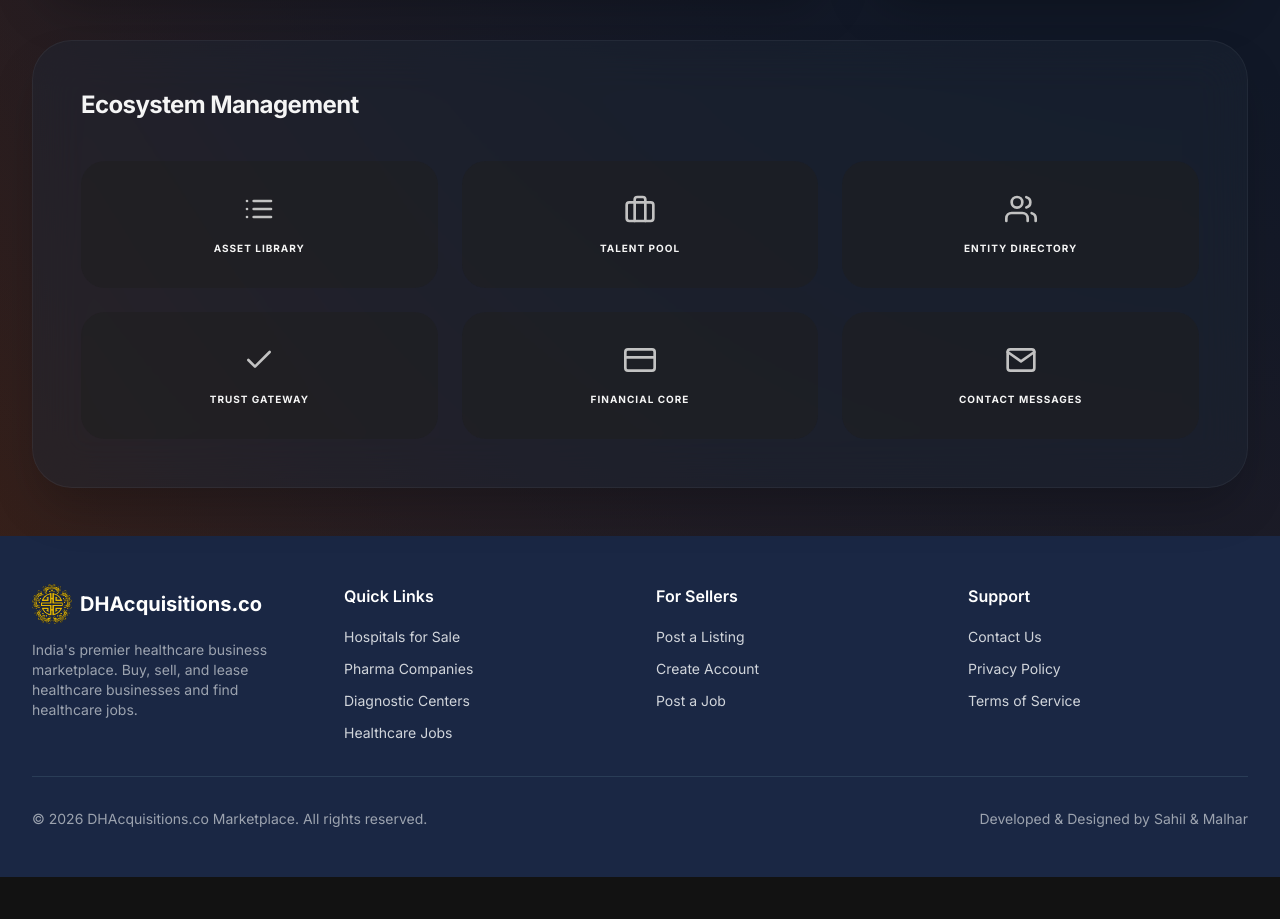
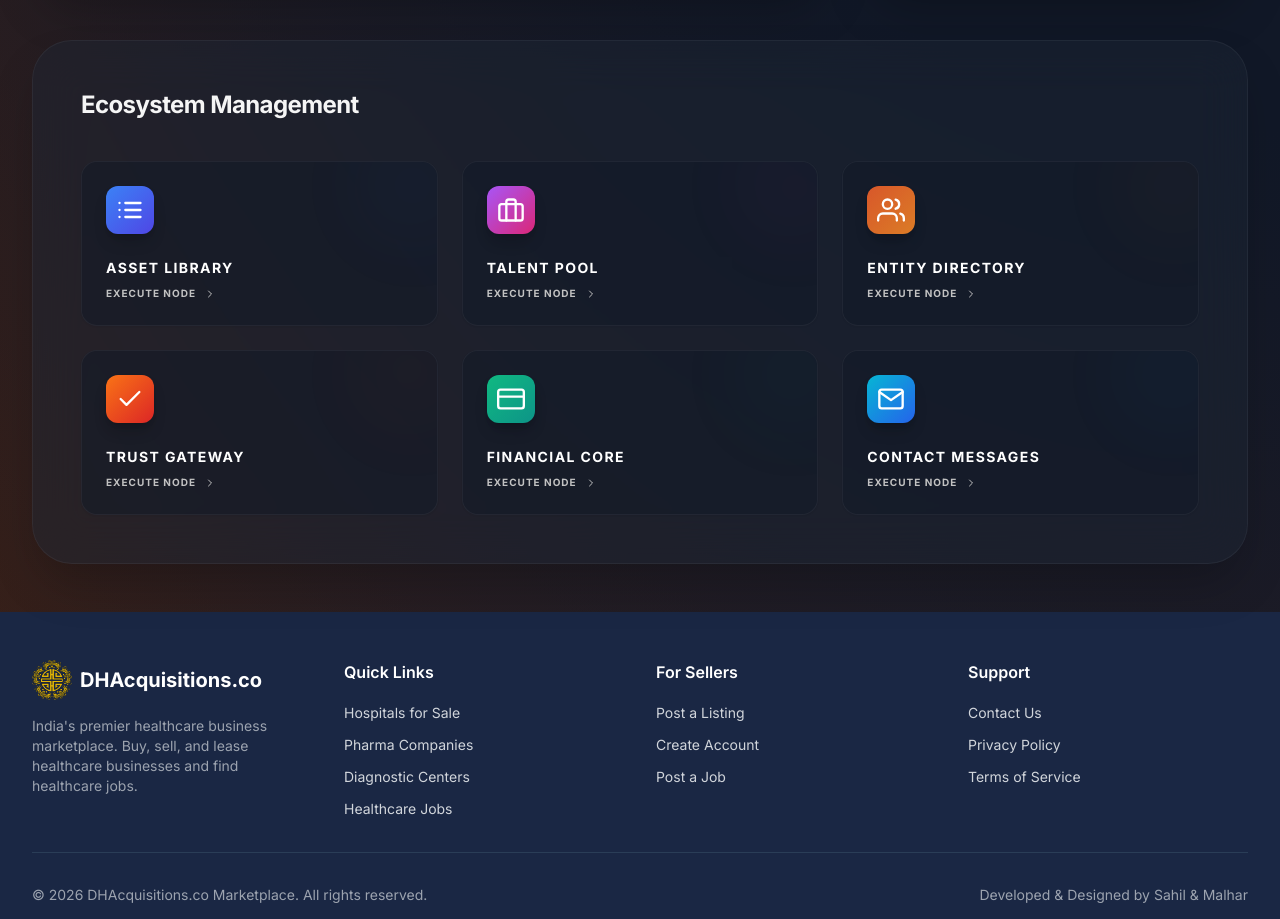
Before and after one commit to malhar-malap/DHealth-Website, a React (Create React App) app in the folder frontend/: page /admin in a window 1280 px wide. Shown: the part 1100-2019 px from the top of the page. Before the commit the page ends 1977 px from the top, so only its background shows below. Built offline with nearby package versions, Linux system fonts and the light colour scheme; no server answers.

Commit message:
fix: updated jobs page gradient blending, relocated sign out button below account settings, and updated ecosystem management cards UI

```diff
--- a/frontend/src/components/layout/DashboardLayout.js
+++ b/frontend/src/components/layout/DashboardLayout.js
@@ -82,18 +82,15 @@ const DashboardLayout = ({ children, activeTab = 'Overview' }) => {
                 </Link>
               );
             })}
-          </nav>
-
-          {/* Sidebar Footer */}
-          <div className="p-6 mb-4">
+            <div className="h-6"></div>
             <button
               onClick={handleLogout}
-              className="w-full flex items-center gap-4 px-4 py-3.5 rounded-xl text-red-500 hover:bg-red-500/10 transition-colors duration-300 group"
+              className="flex items-center gap-4 px-4 py-3.5 rounded-xl text-red-500 hover:bg-red-500/10 transition-colors duration-300 group"
             >
               <FiLogOut className="w-5 h-5 opacity-60 group-hover:opacity-100 transition-opacity" />
               <span className="font-bold text-xs uppercase tracking-widest">Sign Out</span>
             </button>
-          </div>
+          </nav>
         </div>
       </aside>
 
--- a/frontend/src/pages/admin/AdminDashboard.js
+++ b/frontend/src/pages/admin/AdminDashboard.js
@@ -140,10 +140,20 @@ const AdminDashboard = () => {
               { to: '/admin/payments', icon: FiCreditCard, label: 'Financial Core', color: 'from-emerald-500 to-teal-600' },
               { to: '/admin/contact-messages', icon: FiMail, label: 'Contact Messages', color: 'from-cyan-500 to-blue-600' },
             ].map((link) => (
-              <Link key={link.label} to={link.to} className="group p-8 bg-ethereal-surface-low/50 rounded-3xl hover:bg-ethereal-primary hover:text-white transition-all duration-500 text-center">
-                <link.icon className="w-8 h-8 mx-auto mb-4 text-ethereal-on-surface-variant group-hover:text-white transition-colors" />
-                <p className="font-bold uppercase tracking-widest text-[10px]">{link.label}</p>
-              </Link>
+              <Link
+                  key={link.label}
+                  to={link.to}
+                  className="bg-gray-900/50 p-6 rounded-2xl border border-white/5 hover:border-ethereal-primary/30 transition-all duration-300 group hover:-translate-y-1 shadow-sm hover:shadow-xl flex flex-col items-start relative overflow-hidden"
+                >
+                  <div className={`w-12 h-12 rounded-xl bg-gradient-to-br ${link.color} mb-6 flex items-center justify-center text-white shadow-lg shadow-black/20 group-hover:scale-110 transition-transform duration-500 relative z-10`}>
+                    <link.icon className="w-7 h-7" />
+                  </div>
+                  <h3 className="font-black text-sm uppercase tracking-widest text-white mb-2 relative z-10">{link.label}</h3>
+                  <p className="text-[10px] font-bold text-ethereal-on-surface-variant uppercase tracking-widest flex items-center gap-2 relative z-10">
+                    Execute Node <FiChevronRight className="w-3 h-3 group-hover:translate-x-1 transition-transform" />
+                  </p>
+                  <div className={`absolute -right-10 -top-10 w-32 h-32 bg-gradient-to-br ${link.color} opacity-[0.03] rounded-full blur-2xl group-hover:opacity-[0.15] transition-opacity duration-500 pointer-events-none`} />
+                </Link>
             ))}
           </div>
         </div>
--- a/frontend/src/pages/jobs/JobsPage.js
+++ b/frontend/src/pages/jobs/JobsPage.js
@@ -107,7 +107,7 @@ const JobsPage = () => {
               }`}
             >
               <img src={img} alt="" className="w-full h-full object-cover" />
-              <div className="absolute inset-0 bg-gradient-to-r from-[#121212] via-[#121212]/85 to-[#121212]/30" />
+              <div className="absolute inset-0 bg-gradient-to-r from-gray-900 via-gray-900/80 to-transparent" />
               <div className="absolute inset-0 bg-gradient-to-t from-gray-900 via-transparent to-transparent" />
             </div>
           ))}
```
